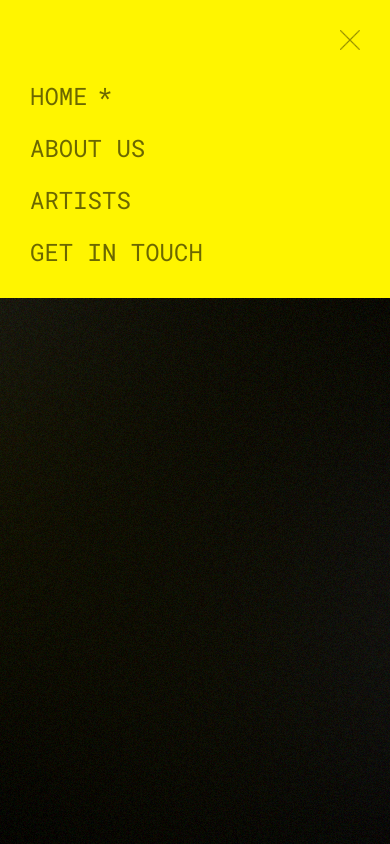
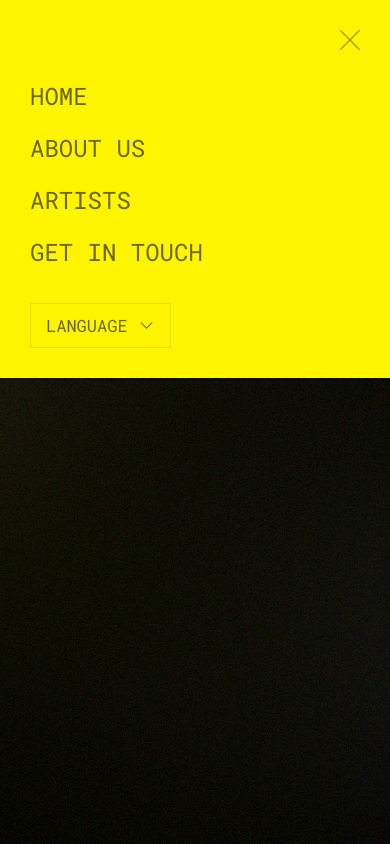
Before and after one commit to danielcalvolopez/wxlf, a React (Vite) app: page / in a window 390 px wide. Both pictures are taken after a click on the picture 355 px from the left and 30 px from the top of the page. Built offline with nearby package versions, Linux system fonts and the light colour scheme.

Commit message:
feat: mobile menu language selector

```diff
--- a/src/components/UI/LangSelector.jsx
+++ b/src/components/UI/LangSelector.jsx
@@ -23,8 +23,9 @@ const LangSelector = () => {
               <p className="option-text">ES</p>
             </div>
             <div className="option">
-              <p className="option-text">EN</p>
-              <HiMiniCheck />
+              <p className="option-text">
+                EN <HiMiniCheck className="check" />
+              </p>
             </div>
           </div>
         )}
--- a/src/components/UI/lang-selector.scss
+++ b/src/components/UI/lang-selector.scss
@@ -13,6 +13,7 @@
     border-radius: 50px;
     transition: all 0.3s ease-in-out;
     cursor: pointer;
+    font-family: "Roboto Mono", monospace;
 
     &:hover {
       background-color: #ffff0021;
@@ -28,17 +29,26 @@
     padding: 10px 20px;
     color: var(--black-transparent);
     z-index: 4;
+    border-radius: 20px;
 
     .option {
       display: flex;
       flex-direction: row;
       align-items: center;
       gap: 6px;
+      font-family: "Roboto Mono", monospace;
+
+      .check {
+        color: black;
+      }
 
       .option-text {
+        display: flex;
+        align-items: center;
+        gap: 4px;
+        cursor: pointer;
         &:hover {
           color: black;
-          cursor: pointer;
         }
       }
     }
--- a/src/components/layout/header/header.scss
+++ b/src/components/layout/header/header.scss
@@ -11,6 +11,7 @@
   .burger-menu {
     width: 30px;
     display: none;
+    cursor: pointer;
 
     @media only screen and (max-width: 900px) {
       display: block;
--- a/src/components/layout/mobile/MobileMenu.jsx
+++ b/src/components/layout/mobile/MobileMenu.jsx
@@ -1,8 +1,14 @@
 import { NavLink } from "react-router-dom";
 import Backdrop from "../../UI/Backdrop";
 import "./mobile-menu.scss";
+import { HiChevronDown, HiChevronUp, HiMiniCheck } from "react-icons/hi2";
+import { useState } from "react";
 
 const MobileMenu = ({ handleToggleMenu }) => {
+  const [isActive, setIsActive] = useState(false);
+  const handleAccordion = () => {
+    setIsActive((prev) => !prev);
+  };
   return (
     <>
       <Backdrop onClick={handleToggleMenu} />
@@ -13,7 +19,7 @@ const MobileMenu = ({ handleToggleMenu }) => {
         </div>
         <nav className="menu">
           <NavLink onClick={handleToggleMenu} className="menu-item" to="/">
-            home <span>*</span>
+            home
           </NavLink>
           <NavLink
             onClick={handleToggleMenu}
@@ -36,6 +42,27 @@ const MobileMenu = ({ handleToggleMenu }) => {
           >
             get in touch
           </NavLink>
+
+          <div className="language">
+            <div onClick={handleAccordion} className="language-button">
+              <p>Language</p>
+              <span>
+                {isActive ? (
+                  <HiChevronUp size={17} />
+                ) : (
+                  <HiChevronDown size={17} />
+                )}
+              </span>
+            </div>
+            {isActive && (
+              <div className="options">
+                <p>ES </p>
+                <p>
+                  EN <HiMiniCheck className="check" />
+                </p>
+              </div>
+            )}
+          </div>
         </nav>
       </div>
     </>
--- a/src/components/layout/mobile/mobile-menu.scss
+++ b/src/components/layout/mobile/mobile-menu.scss
@@ -14,11 +14,76 @@
 
     .menu-item {
       display: flex;
-      gap: 10px;
       text-transform: uppercase;
       font-family: "Roboto Mono", monospace;
       font-size: 24px;
       cursor: pointer;
+      transition: all 0.2s ease-in-out;
+
+      &:hover {
+        color: black;
+      }
+    }
+
+    .language {
+      display: flex;
+      text-transform: uppercase;
+      flex-direction: column;
+      justify-content: start;
+      width: fit-content;
+      margin-top: 15px;
+      cursor: pointer;
+      user-select: none;
+
+      font-family: "Roboto Mono", monospace;
+
+      .options {
+        font-size: 14px;
+        border: 1px solid rgba(0, 0, 0, 0.104);
+        border-top: none;
+        width: 100%;
+        padding: 15px;
+        display: flex;
+        flex-direction: column;
+        gap: 10px;
+
+        p {
+          display: flex;
+          align-items: center;
+          gap: 5px;
+          cursor: pointer;
+          transition: all 0.2s ease-in-out;
+        }
+
+        .check {
+          color: black;
+        }
+
+        p:hover {
+          color: black;
+        }
+      }
+      .language-button {
+        width: fit-content;
+        align-items: center;
+        padding: 10px 15px;
+        border: 1px solid rgba(0, 0, 0, 0.104);
+        display: flex;
+        gap: 10px;
+        transition: all 0.2s ease-in-out;
+
+        &:hover {
+          color: black;
+        }
+
+        p {
+          font-size: 17px;
+        }
+
+        span {
+          display: flex;
+        }
+      }
     }
   }
 
@@ -26,8 +91,10 @@
     display: flex;
     justify-content: end;
     margin-bottom: 30px;
+
     .icon {
       width: 20px;
+      cursor: pointer;
     }
   }
 }
```
